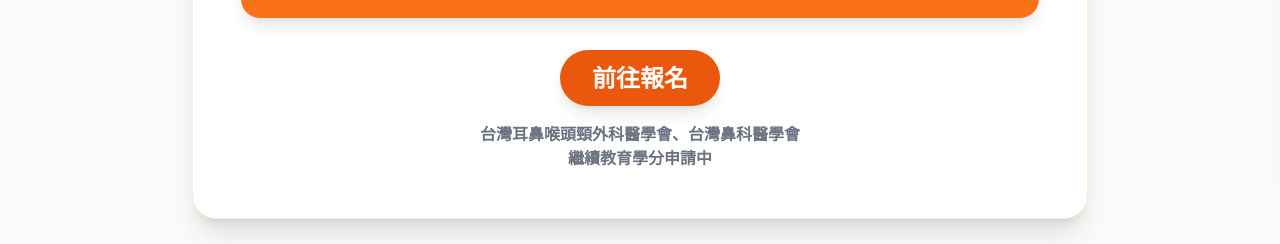
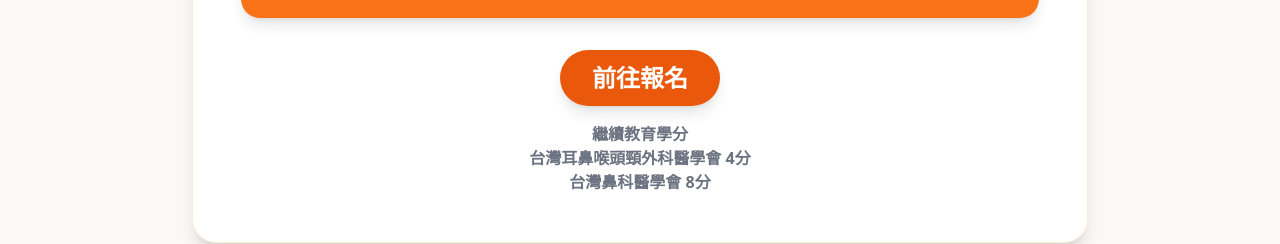
Before and after one commit to swordvghtpe/SWORD, a React (Vite) app: page / in a window 1280 px wide. Shown: the part 6420-6664 px from the top of the page. Built offline with nearby package versions, Linux system fonts and the light colour scheme.

Commit message:
feat: Update CME credits information
Display specific CME credit points for each society in the registration section.

```diff
--- a/components/Registration.tsx
+++ b/components/Registration.tsx
@@ -206,8 +206,8 @@ const Registration: React.FC = () => {
                 </button>
                 <p className="mt-4 text-[10px] md:text-base font-bold text-gray-500 leading-relaxed">
                     {t(
-                      <>台灣耳鼻喉頭頸外科醫學會、台灣鼻科醫學會<br />繼續教育學分申請中</>,
-                      <>CME credits from Taiwan Society of Otorhinolaryngology Head and Neck Surgery and Taiwan Rhinology Society are under application</>
+                      <>繼續教育學分<br />台灣耳鼻喉頭頸外科醫學會 4分<br />台灣鼻科醫學會 8分</>,
+                      <>CME Credits<br />Taiwan Society of Otorhinolaryngology Head and Neck Surgery: 4 points<br />Taiwan Rhinology Society: 8 points</>
                     )}
                 </p>
             </div>
```
